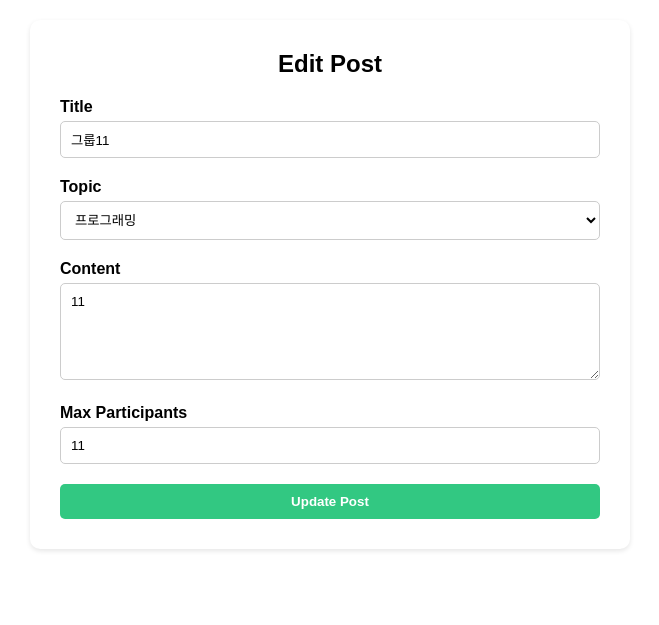
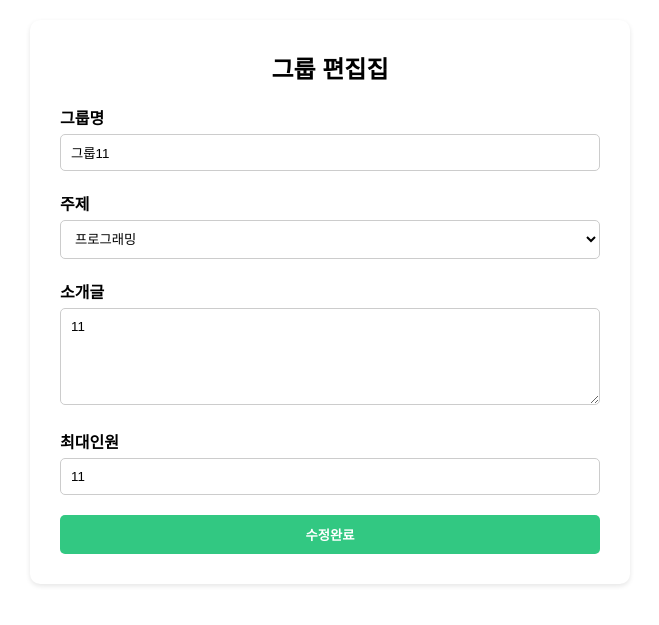
Before and after one commit to ggam9/PBL2, a Flask app: page /edit/1 in a window 1280 px wide. Shown: the part 60-685 px from the top of the page, without its empty margins (310-969 px from the left). Run offline with Flask 3, Linux system fonts and the light colour scheme.

Commit message:
edit_post.html

```diff
--- a/templates/edit_post.html
+++ b/templates/edit_post.html
@@ -1,6 +1,6 @@
 {% extends "base.html" %}
 
-{% block title %}Edit Post{% endblock %}
+{% block title %}그룹 편집{% endblock %}
 
 {% block content %}
 <style>
@@ -82,14 +82,14 @@
 
 <div class="container">
     <div class="form-container">
-        <h2>Edit Post</h2>
+        <h2>그룹 편집집</h2>
         <form method="POST">
             <div class="form-group">
-                <label for="title">Title</label>
+                <label for="title">그룹명</label>
                 <input type="text" class="form-control" id="title" name="title" value="{{ post.title }}" required>
             </div>
             <div class="form-group">
-                <label for="topic">Topic</label>
+                <label for="topic">주제</label>
                 <select id="topic" name="topic" class="form-control" required>
                         {% for topic in topic_list %}
                     <option value="{{ topic }}">{{ topic }}</option>
@@ -97,14 +97,14 @@
                 </select>
             </div>
             <div class="form-group">
-                <label for="content">Content</label>
+                <label for="content">소개글</label>
                 <textarea class="form-control" id="content" name="content" rows="5" required>{{ post.content }}</textarea>
             </div>
             <div class="form-group">
-                <label for="max_participants">Max Participants</label><br>
+                <label for="max_participants">최대인원</label><br>
                 <input type="number" id="max_participants" name="max_participants" value="{{ post.max_participants }}" class="form-control" min="1" required>
             </div>
-            <button type="submit" class="btn btn-primary">Update Post</button>
+            <button type="submit" class="btn btn-primary">수정완료</button>
         </form>
     </div>
 </div>
```
